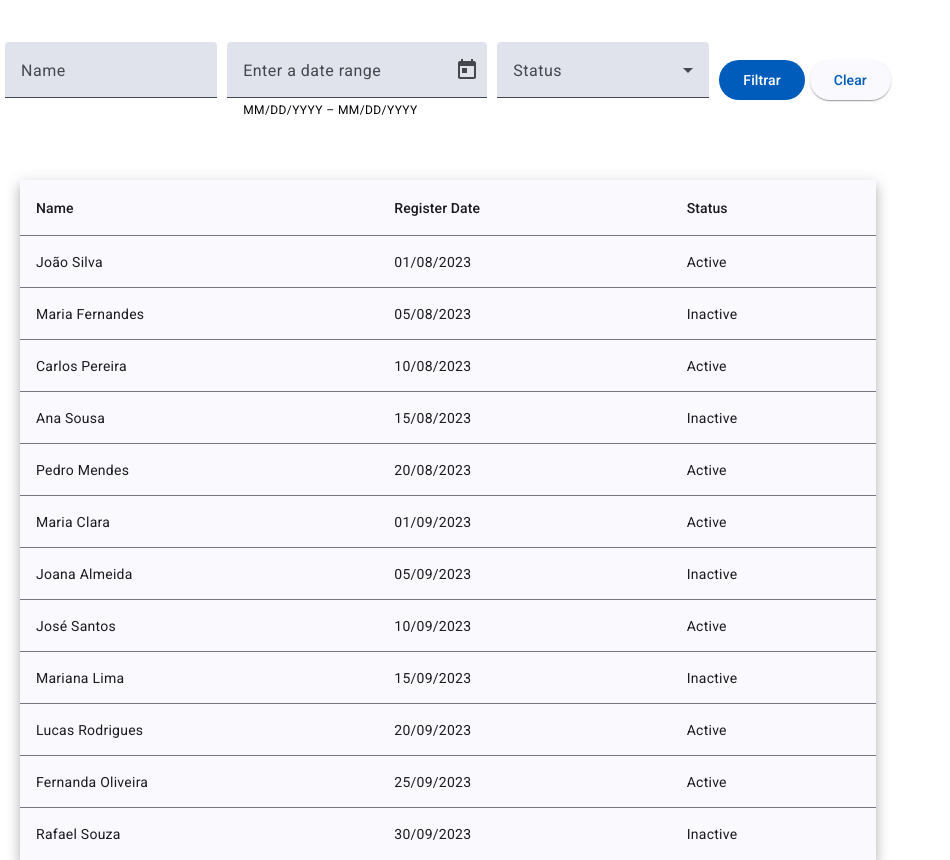
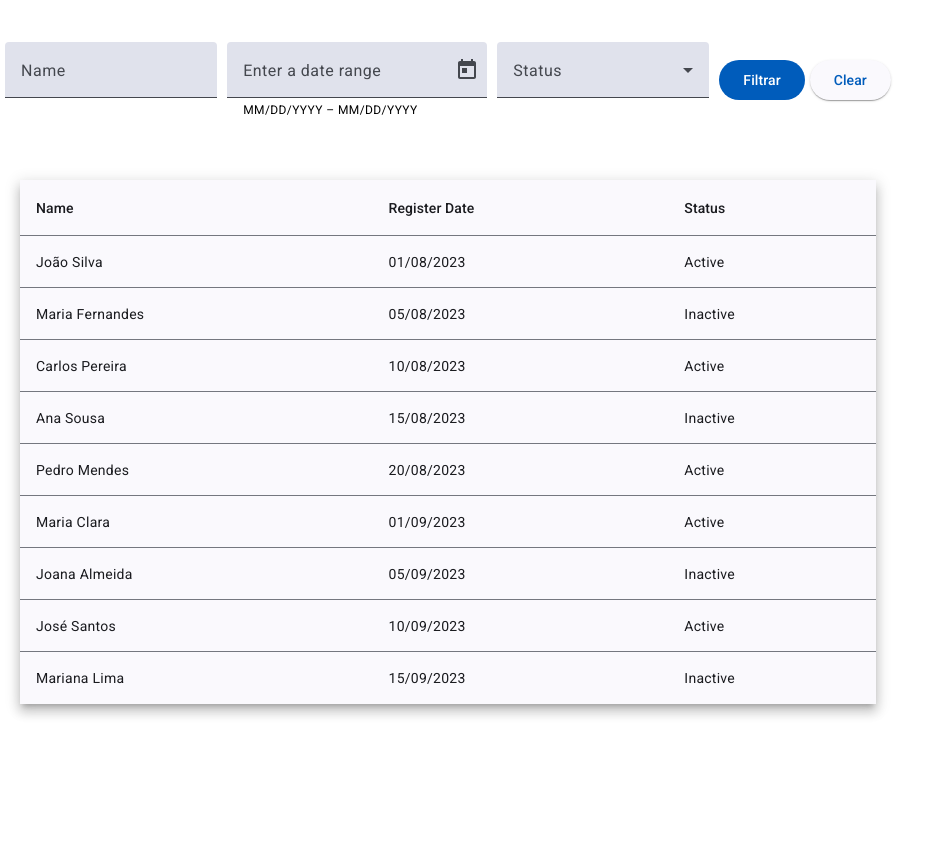
Before and after one commit to FeliperPC/users-filter-project, an Angular app in the folder users-filter-project/: page / in a window 1280 px wide. Shown: the whole page, without its empty margins (0-950 px from the left). After the commit the page ends 800 px from the top, so only its background shows below. Built offline with nearby package versions, Linux system fonts and the light colour scheme.

Commit message:
project finished

```diff
--- a/users-filter-project/src/app/angular-material/angular-material.module.ts
+++ b/users-filter-project/src/app/angular-material/angular-material.module.ts
@@ -4,7 +4,6 @@ import { provideNativeDateAdapter } from "@angular/material/core";
 import { MatDatepickerModule } from "@angular/material/datepicker";
 
 import {MatDividerModule} from '@angular/material/divider';
-import { MatFormFieldModule } from "@angular/material/form-field";
 import { MatInputModule } from "@angular/material/input";
 import {MatListModule} from '@angular/material/list';
 import { MatSelectModule } from "@angular/material/select";
@@ -19,7 +18,7 @@ import { MatTableModule } from "@angular/material/table";
         MatSelectModule,
         MatInputModule,
         MatButtonModule,
-        MatTableModule
+        MatTableModule,
     ],
 
     providers: [provideNativeDateAdapter()],
@@ -32,7 +31,7 @@ import { MatTableModule } from "@angular/material/table";
         MatSelectModule,
         MatInputModule,
         MatButtonModule,
-        MatTableModule
+        MatTableModule,
     ]
 })
 
--- a/users-filter-project/src/app/components/users-list/users-list.component.ts
+++ b/users-filter-project/src/app/components/users-list/users-list.component.ts
@@ -1,6 +1,6 @@
-import { Component, EventEmitter, Input, Output } from '@angular/core';
+import { Component, EventEmitter, Input, Output, ViewChild } from '@angular/core';
 import { IUser } from '../../interfaces/user/user.interface';
-import {usersList as UserList} from '../../data/users-list'
+import { MatPaginator } from '@angular/material/paginator';
 
 @Component({
   selector: 'app-users-list',
--- a/users-filter-project/src/app/data/users-list.ts
+++ b/users-filter-project/src/app/data/users-list.ts
@@ -208,73 +208,73 @@ export const usersList : IUser[]= [
             ultimoAcesso: "2023-09-16T09:00:00.000Z"
         }
     },
-    {
-        nome: "Lucas Rodrigues",
-        email: "lucas.rodrigues@example.com",
-        senha: "Lucas123",
-        idade: 29,
-        endereco: {
-            rua: "Rua das Laranjeiras",
-            numero: 40,
-            cidade: "Florianópolis",
-            estado: "SC",
-            pais: "Brasil"
-        },
-        telefone: "48912345678",
-        ativo: true,
-        funcao: "Desenvolvedor",
-        dataCadastro: "2023-09-20T09:00:00.000Z",
-        status: {
-            online: false,
-            verificado: true,
-            assinaturaAtiva: false,
-            ultimoAcesso: "2023-09-22T09:00:00.000Z"
-        }
-    },
-    {
-        nome: "Fernanda Oliveira",
-        email: "fernanda.oliveira@example.com",
-        senha: "Fernanda456",
-        idade: 31,
-        endereco: {
-            rua: "Avenida Principal",
-            numero: 10,
-            cidade: "Belém",
-            estado: "PA",
-            pais: "Brasil"
-        },
-        telefone: "91987654321",
-        ativo: true,
-        funcao: "Analista",
-        dataCadastro: "2023-09-25T09:00:00.000Z",
-        status: {
-            online: true,
-            verificado: true,
-            assinaturaAtiva: true,
-            ultimoAcesso: "2023-09-26T09:00:00.000Z"
-        }
-    },
-    {
-        nome: "Rafael Souza",
-        email: "rafael.souza@example.com",
-        senha: "Rafael789",
-        idade: 33,
-        endereco: {
-            rua: "Rua das Acácias",
-            numero: 15,
-            cidade: "Goiânia",
-            estado: "GO",
-            pais: "Brasil"
-        },
-        telefone: "62912345678",
-        ativo: false,
-        funcao: "Gerente",
-        dataCadastro: "2023-09-30T09:00:00.000Z",
-        status: {
-            online: true,
-            verificado: false,
-            assinaturaAtiva: true,
-            ultimoAcesso: "2023-10-01T09:00:00.000Z"
-        }
-    },
+    // {
+    //     nome: "Lucas Rodrigues",
+    //     email: "lucas.rodrigues@example.com",
+    //     senha: "Lucas123",
+    //     idade: 29,
+    //     endereco: {
+    //         rua: "Rua das Laranjeiras",
+    //         numero: 40,
+    //         cidade: "Florianópolis",
+    //         estado: "SC",
+    //         pais: "Brasil"
+    //     },
+    //     telefone: "48912345678",
+    //     ativo: true,
+    //     funcao: "Desenvolvedor",
+    //     dataCadastro: "2023-09-20T09:00:00.000Z",
+    //     status: {
+    //         online: false,
+    //         verificado: true,
+    //         assinaturaAtiva: false,
+    //         ultimoAcesso: "2023-09-22T09:00:00.000Z"
+    //     }
+    // },
+    // {
+    //     nome: "Fernanda Oliveira",
+    //     email: "fernanda.oliveira@example.com",
+    //     senha: "Fernanda456",
+    //     idade: 31,
+    //     endereco: {
+    //         rua: "Avenida Principal",
+    //         numero: 10,
+    //         cidade: "Belém",
+    //         estado: "PA",
+    //         pais: "Brasil"
+    //     },
+    //     telefone: "91987654321",
+    //     ativo: true,
+    //     funcao: "Analista",
+    //     dataCadastro: "2023-09-25T09:00:00.000Z",
+    //     status: {
+    //         online: true,
+    //         verificado: true,
+    //         assinaturaAtiva: true,
+    //         ultimoAcesso: "2023-09-26T09:00:00.000Z"
+    //     }
+    // },
+    // {
+    //     nome: "Rafael Souza",
+    //     email: "rafael.souza@example.com",
+    //     senha: "Rafael789",
+    //     idade: 33,
+    //     endereco: {
+    //         rua: "Rua das Acácias",
+    //         numero: 15,
+    //         cidade: "Goiânia",
+    //         estado: "GO",
+    //         pais: "Brasil"
+    //     },
+    //     telefone: "62912345678",
+    //     ativo: false,
+    //     funcao: "Gerente",
+    //     dataCadastro: "2023-09-30T09:00:00.000Z",
+    //     status: {
+    //         online: true,
+    //         verificado: false,
+    //         assinaturaAtiva: true,
+    //         ultimoAcesso: "2023-10-01T09:00:00.000Z"
+    //     }
+    // },
     ];
```
